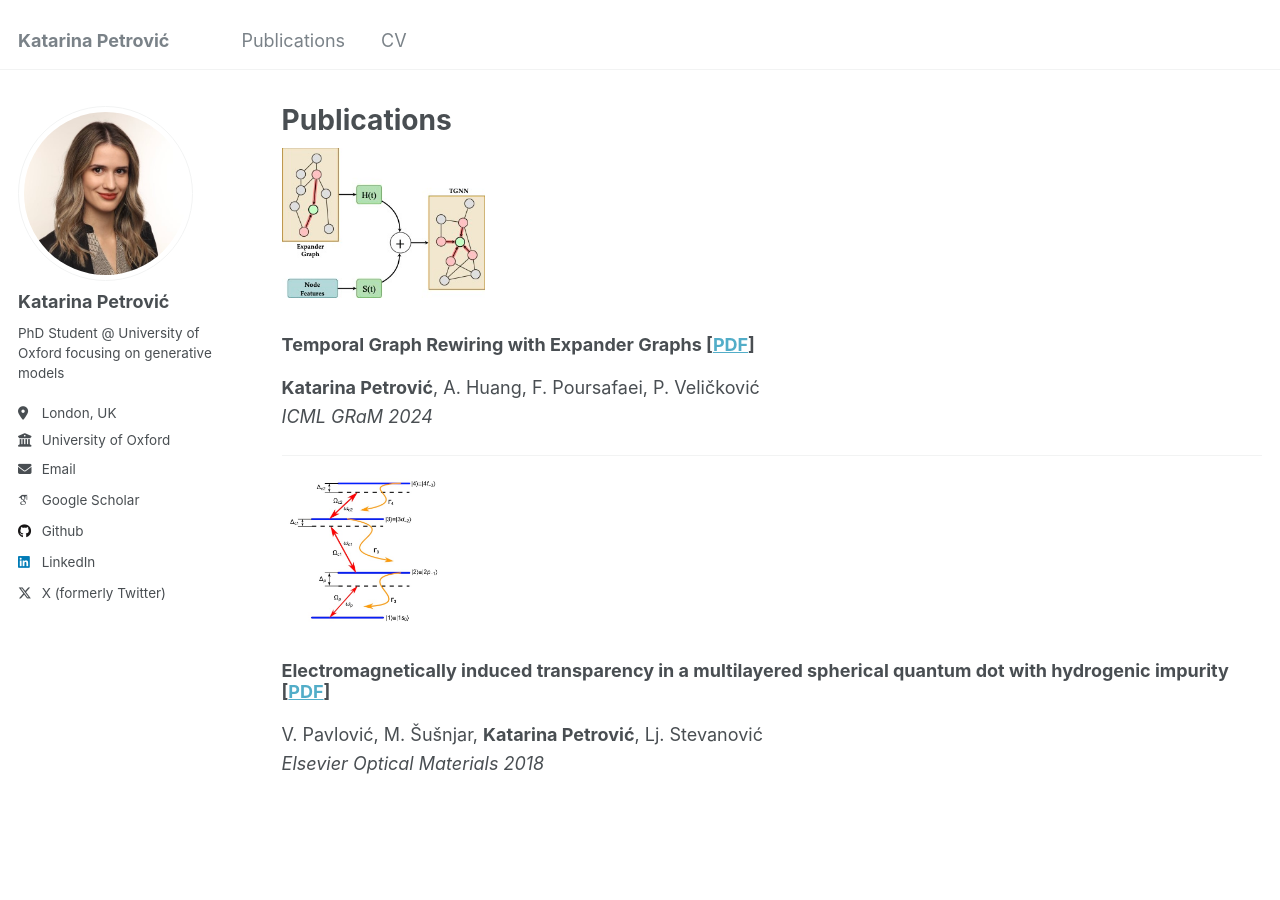
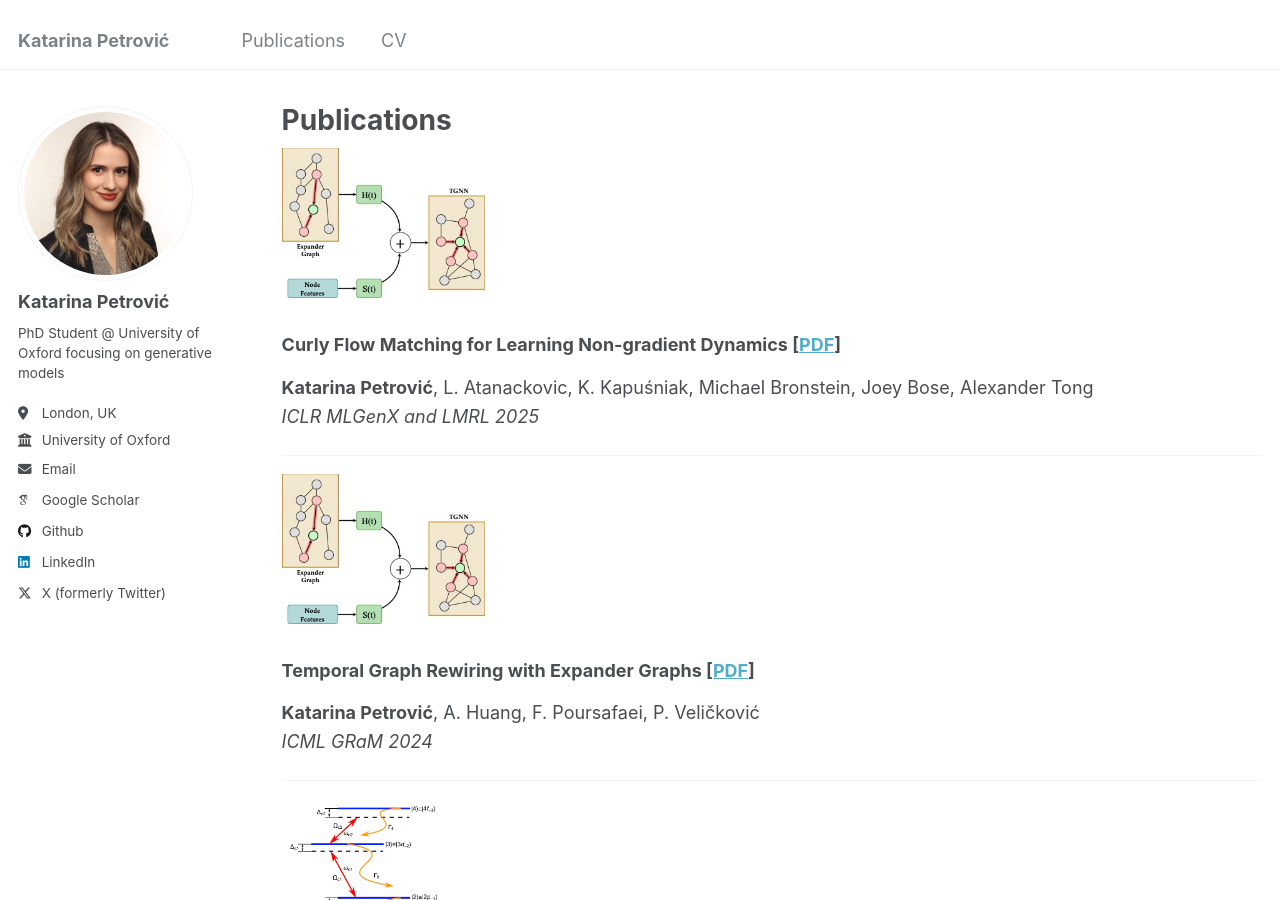
Before and after one commit to kpetrovicc/kpetrovicc.github.io, a Jekyll site: the page built from _pages/publications.html, in a window 1280 px wide and 900 px high. Built offline with Jekyll 4.4.1, drawn with Linux system fonts in a browser that asks for light colours; some web fonts are replaced.

Commit message:
Update publications.html

```diff
--- a/_pages/publications.html
+++ b/_pages/publications.html
@@ -4,6 +4,26 @@ title: "Publications"
 permalink: /publications/
 author_profile: true
 ---
+
+<div class="container">
+  <!-- First Publication -->
+  <div class="d-flex mb-4">
+    <div style="flex: 0 0 150px; margin-right: 20px;">
+      <img src="/images/TGR.jpg" alt="Curly Flow Matching for Learning Non-gradient Dynamics" class="img-fluid" style="max-height: 150px; object-fit: contain; display: block;">
+    </div>
+    <div>
+      <h3 class="mt-0">
+        <strong>Curly Flow Matching for Learning Non-gradient Dynamics</strong>
+        <span>[<a href="https://openreview.net/pdf?id=Cv84fXtQPJ" target="_blank">PDF</a>]</span>
+      </h3>
+      <p style="line-height:1.6; font-size: 18px;">
+        <strong>Katarina Petrović</strong>, L. Atanackovic, K. Kapuśniak, Michael Bronstein, Joey Bose, Alexander Tong<br>
+        <em>ICLR MLGenX and LMRL 2025</em>
+      </p>
+    </div>
+  </div>
+
+  <hr>
 
 <div class="container">
   <!-- First Publication -->
```
